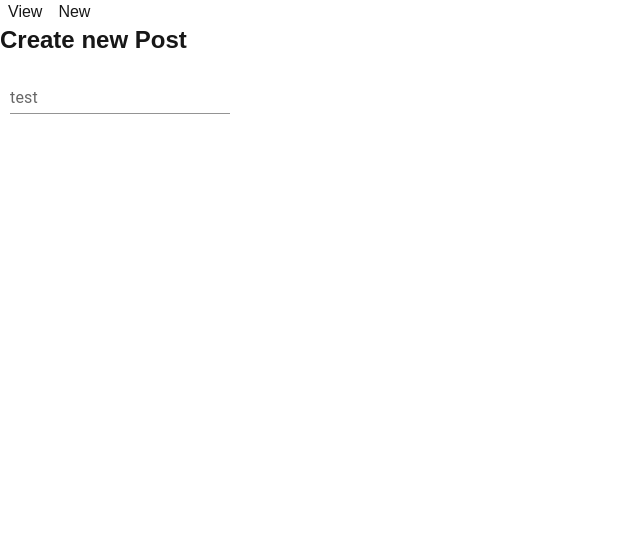
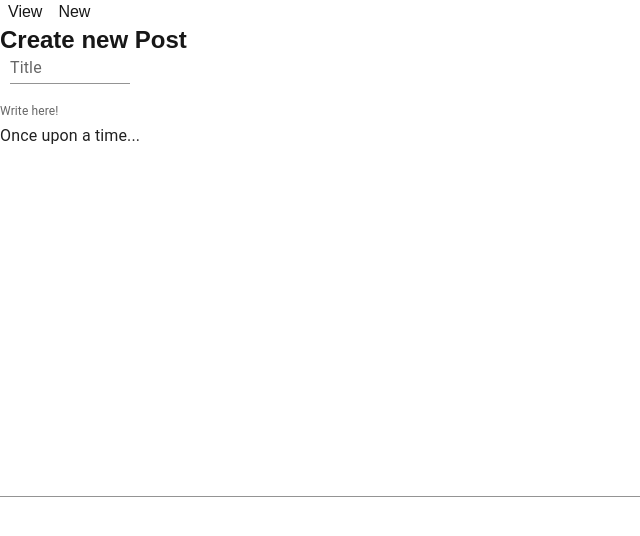
Before and after one commit to ellioats/react-journal, a Next.js app: page /new in a window 1280 px wide. Shown: the top 536 px of the page, without its empty margins (0-640 px from the left). Built offline with nearby package versions, Linux system fonts and the light colour scheme.

Commit message:
added basic journal entry ui #impl

```diff
--- a/src/app/new/page.tsx
+++ b/src/app/new/page.tsx
@@ -8,8 +8,22 @@ export default function Page() {
             <h1 className="text-2xl font-bold">Create new Post</h1>
 
             <Box>
-                <div className="border-2 decoration-white bg-transparent text-white p-2 border-solid border-white">
-                    <TextField id="standard-basic" label="test" variant="standard"></TextField>
+                <div className="flex flex-row">
+                    <div className="inline-flex decoration-white bg-transparent text-white">
+                        <TextField id="standard-basic" label="Title" variant="standard" sx={{ width: '120px', top: '-20px', left: '10px' }}></TextField>
+                    </div>
+                </div>
+
+                <div>
+                    <TextField
+                        id="multiline-static"
+                        label="Write here!"
+                        multiline
+                        rows={16}
+                        defaultValue="Once upon a time..."
+                        variant="standard"
+                        sx={{ width: '100%', height: '100%' }}
+                    />
                 </div>
             </Box>
 
```
